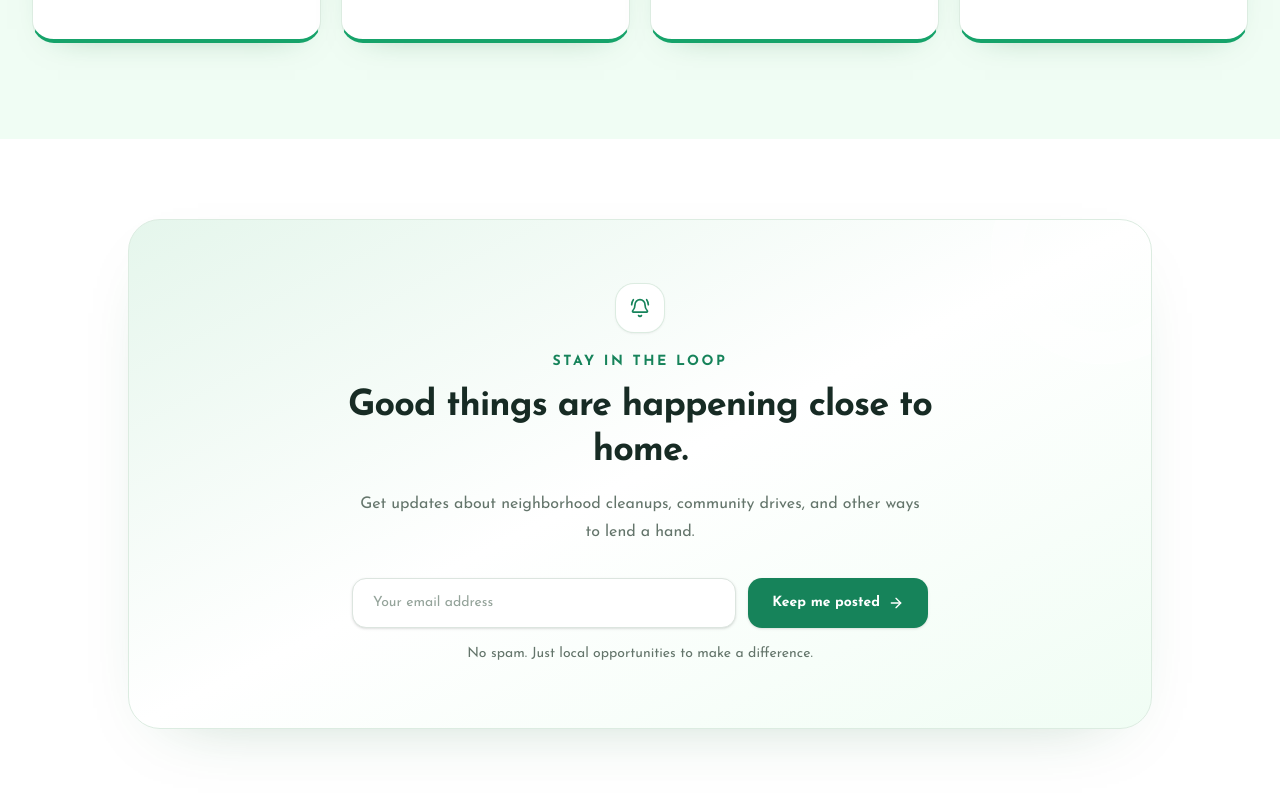
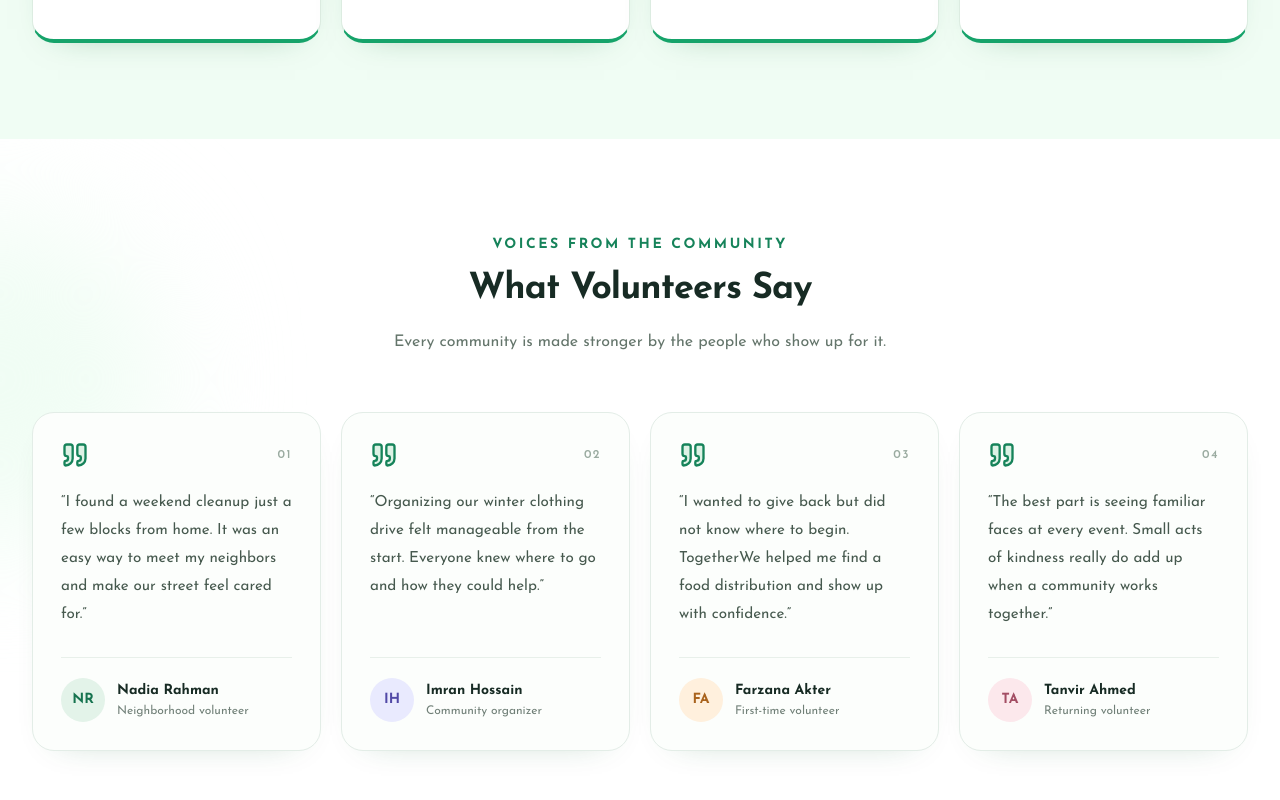
Before and after one commit to arifurroni/Social-Development-Events-frontend, a Next.js app: page / in a window 1280 px wide. Shown: the part 1500-2300 px from the top of the page. Built offline with nearby package versions, Linux system fonts and the light colour scheme.

Commit message:
VolunteerTestimonials page created

```diff
--- a/src/app/page.tsx
+++ b/src/app/page.tsx
@@ -1,5 +1,6 @@
 import { Banner } from "@/components/home/Banner";
 import { PlatformFeatures } from "@/components/home/PlatformFeatures";
+import { VolunteerTestimonials } from "@/components/home/VolunteerTestimonials";
 import { CauseAlerts } from "@/components/home/CauseAlerts";
 
 export default function Home() {
@@ -7,6 +8,7 @@ export default function Home() {
     <main>
       <Banner />
       <PlatformFeatures />
+      <VolunteerTestimonials />
       <CauseAlerts />
     </main>
   );
--- /dev/null
+++ b/src/components/home/VolunteerTestimonials.tsx
@@ -0,0 +1,106 @@
+import { Quote } from "lucide-react";
+
+const testimonials = [
+  {
+    quote:
+      "I found a weekend cleanup just a few blocks from home. It was an easy way to meet my neighbors and make our street feel cared for.",
+    name: "Nadia Rahman",
+    role: "Neighborhood volunteer",
+    initials: "NR",
+    color: "bg-[#E3F3E9] text-[#16734F]",
+  },
+  {
+    quote:
+      "Organizing our winter clothing drive felt manageable from the start. Everyone knew where to go and how they could help.",
+    name: "Imran Hossain",
+    role: "Community organizer",
+    initials: "IH",
+    color: "bg-[#E9EAFE] text-[#5149A7]",
+  },
+  {
+    quote:
+      "I wanted to give back but did not know where to begin. TogetherWe helped me find a food distribution and show up with confidence.",
+    name: "Farzana Akter",
+    role: "First-time volunteer",
+    initials: "FA",
+    color: "bg-[#FFF0DD] text-[#A9631D]",
+  },
+  {
+    quote:
+      "The best part is seeing familiar faces at every event. Small acts of kindness really do add up when a community works together.",
+    name: "Tanvir Ahmed",
+    role: "Returning volunteer",
+    initials: "TA",
+    color: "bg-[#FCE8EC] text-[#A34E64]",
+  },
+];
+
+export function VolunteerTestimonials() {
+  return (
+    <section
+      aria-labelledby="volunteer-testimonials-heading"
+      className="relative overflow-hidden bg-white px-5 py-20 sm:px-8 lg:py-24"
+    >
+      <div
+        aria-hidden="true"
+        className="pointer-events-none absolute -left-40 top-20 h-80 w-80 rounded-full bg-[#F0FDF4] blur-3xl"
+      />
+      <div className="relative mx-auto max-w-7xl">
+        <div className="mx-auto mb-11 max-w-2xl text-center sm:mb-14">
+          <p className="mb-3 text-sm font-bold uppercase tracking-[0.18em] text-[#16835A]">
+            Voices from the community
+          </p>
+          <h2
+            id="volunteer-testimonials-heading"
+            className="text-3xl leading-tight font-extrabold tracking-tight text-[#172B24] sm:text-4xl"
+          >
+            What Volunteers Say
+          </h2>
+          <p className="mx-auto mt-4 max-w-xl text-base leading-7 text-[#64756B]">
+            Every community is made stronger by the people who show up for it.
+          </p>
+        </div>
+
+        <div className="grid gap-5 sm:grid-cols-2 xl:grid-cols-4">
+          {testimonials.map(
+            ({ quote, name, role, initials, color }, index) => (
+              <figure
+                key={name}
+                className="flex min-h-72 flex-col rounded-3xl border border-[#E3EDE7] bg-[#FCFEFC] p-6 shadow-[0_12px_34px_-28px_rgba(22,101,52,0.42)] transition duration-200 hover:-translate-y-1 hover:shadow-[0_20px_40px_-26px_rgba(22,101,52,0.25)] sm:p-7"
+              >
+                <div className="mb-5 flex items-center justify-between">
+                  <Quote
+                    aria-hidden="true"
+                    className="h-7 w-7 fill-[#DDF2E5] text-[#16835A]"
+                  />
+                  <span className="text-xs font-semibold tracking-[0.12em] text-[#9AABA0]">
+                    0{index + 1}
+                  </span>
+                </div>
+                <blockquote className="flex-1 text-[0.95rem] leading-7 text-[#46594E]">
+                  “{quote}”
+                </blockquote>
+                <figcaption className="mt-7 flex items-center gap-3 border-t border-[#E8F0EA] pt-5">
+                  <span
+                    aria-hidden="true"
+                    className={`flex h-11 w-11 shrink-0 items-center justify-center rounded-full text-sm font-bold ${color}`}
+                  >
+                    {initials}
+                  </span>
+                  <span className="min-w-0">
+                    <span className="block truncate text-sm font-bold text-[#172B24]">
+                      {name}
+                    </span>
+                    <span className="mt-0.5 block text-xs text-[#718078]">
+                      {role}
+                    </span>
+                  </span>
+                </figcaption>
+              </figure>
+            ),
+          )}
+        </div>
+      </div>
+    </section>
+  );
+}
```
